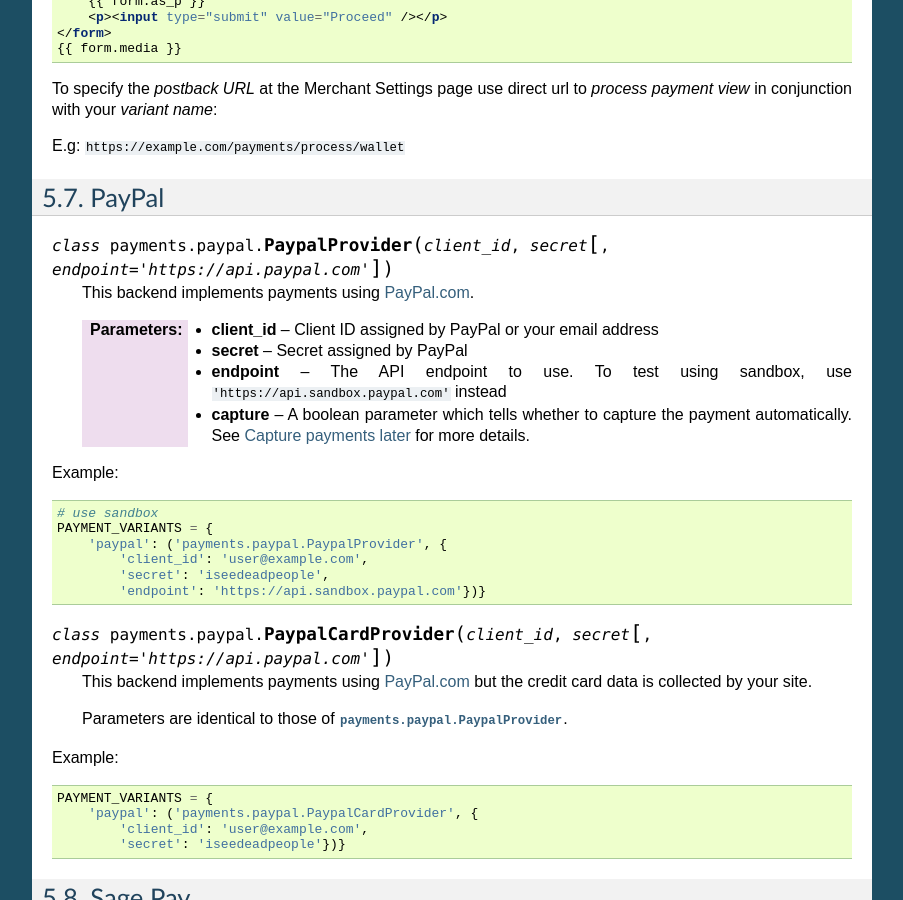
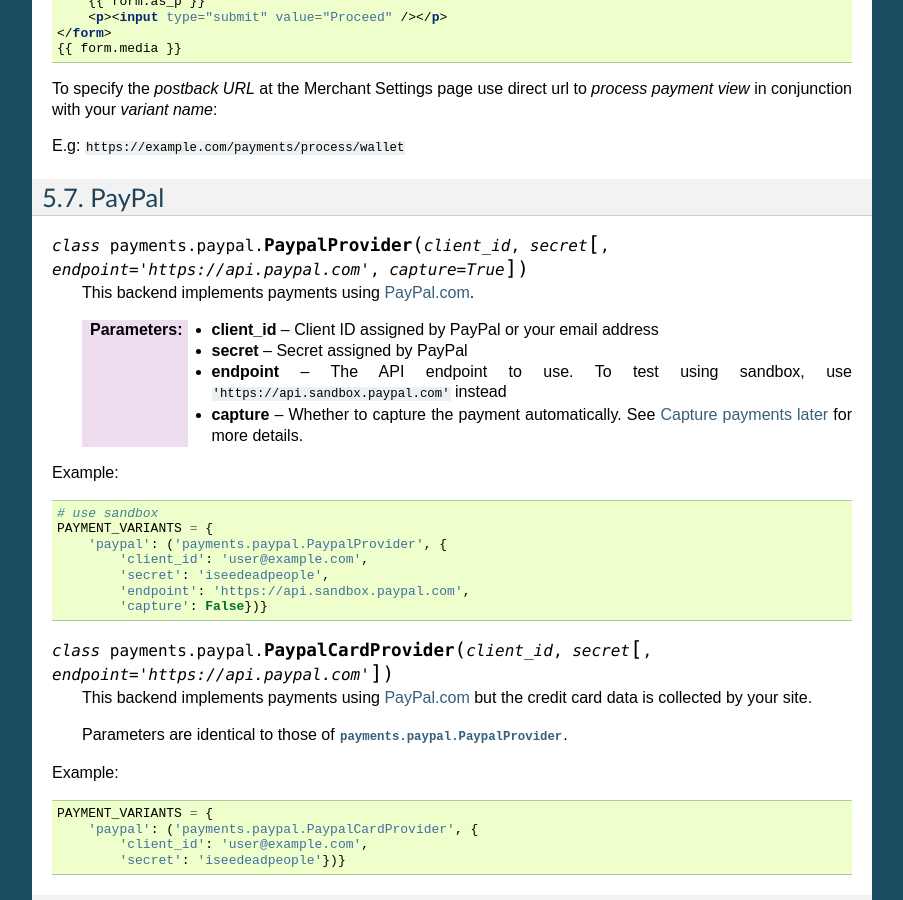
Before and after one commit to jazzband/django-payments, a Sphinx documentation site: the page built from doc/modules.rst, in a window 1280 px wide and 900 px high, scrolled down 2492 px. Shown: the whole window, without its empty margins (198-1101 px from the left). Built offline with Sphinx 7.4.7, drawn with Linux system fonts in a browser that asks for light colours.

Commit message:
Small improvements in PayPal description

```diff
--- a/doc/modules.rst
+++ b/doc/modules.rst
@@ -145,14 +145,14 @@
 PayPal
 ------
 
-.. class:: payments.paypal.PaypalProvider(client_id, secret[, endpoint='https://api.paypal.com'])
+.. class:: payments.paypal.PaypalProvider(client_id, secret[, endpoint='https://api.paypal.com', capture=True])
 
    This backend implements payments using `PayPal.com <https://www.paypal.com/>`_.
 
    :param client_id: Client ID assigned by PayPal or your email address
    :param secret: Secret assigned by PayPal
    :param endpoint: The API endpoint to use. To test using sandbox, use ``'https://api.sandbox.paypal.com'`` instead
-   :param capture: A boolean parameter which tells whether to capture the payment automatically. See :ref:`capture-payments` for more details.
+   :param capture: Whether to capture the payment automatically. See :ref:`capture-payments` for more details.
 
 
 Example::
@@ -162,7 +162,8 @@
        'paypal': ('payments.paypal.PaypalProvider', {
            'client_id': 'user@example.com',
            'secret': 'iseedeadpeople',
-           'endpoint': 'https://api.sandbox.paypal.com'})}
+           'endpoint': 'https://api.sandbox.paypal.com',
+           'capture': False})}
 
 .. class:: payments.paypal.PaypalCardProvider(client_id, secret[, endpoint='https://api.paypal.com'])
 
```
